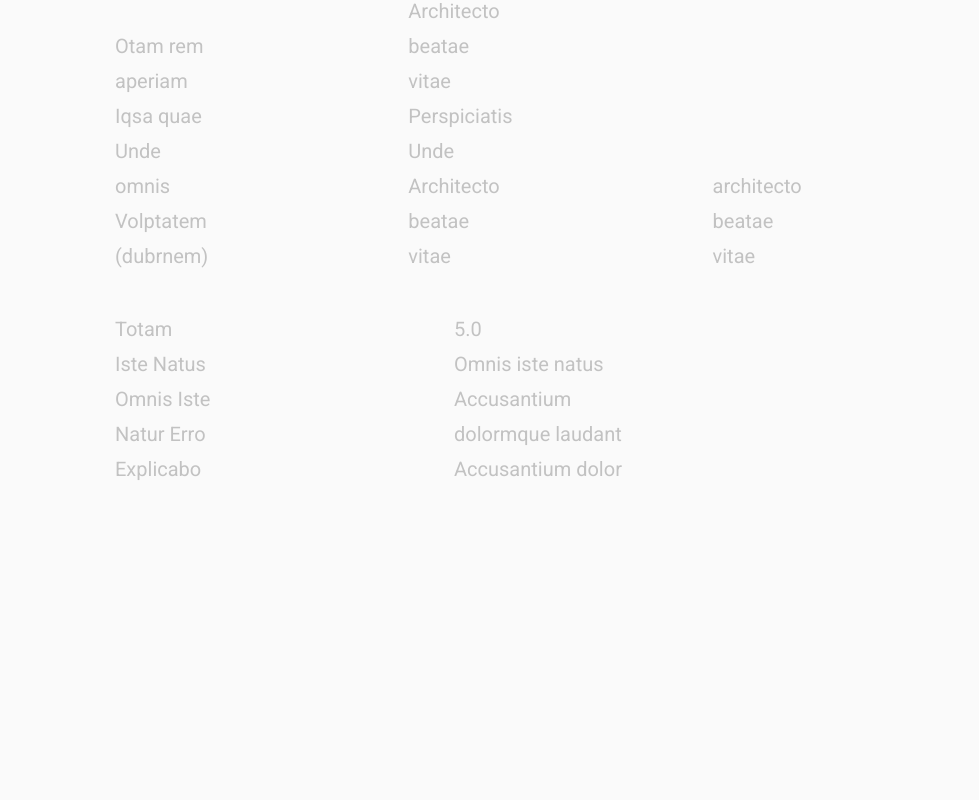
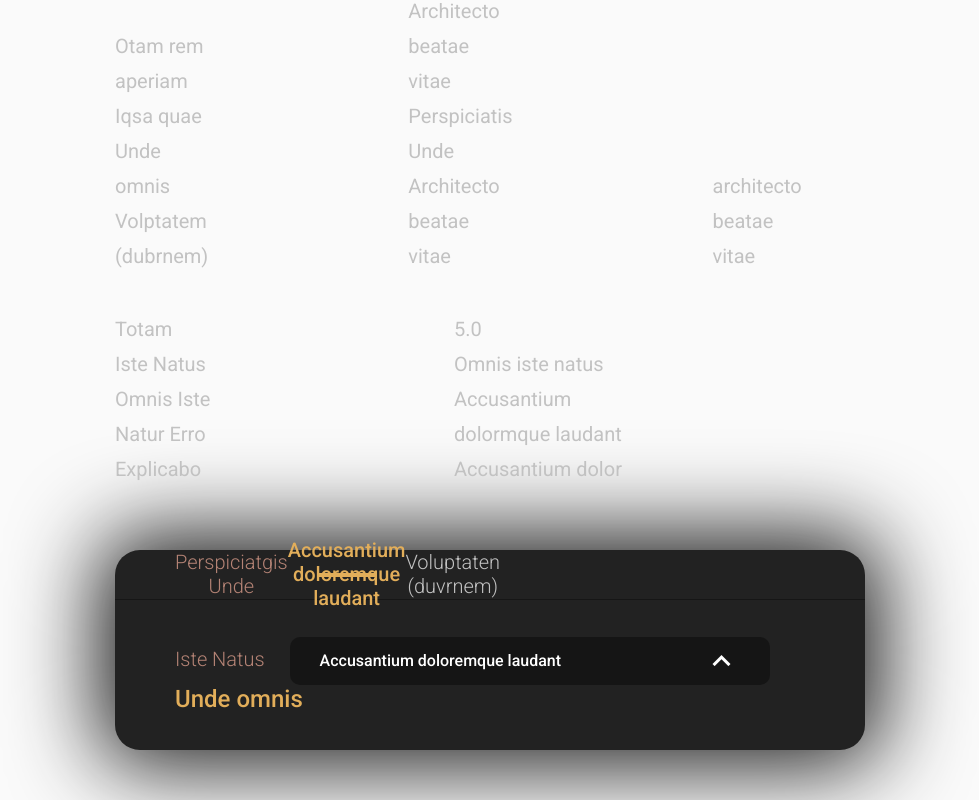
Before and after one commit to Mariusz071/ReactJS-task, a React (Create React App) app: page / in a window 1280 px wide. Shown: the part 488-1288 px from the top of the page, without its empty margins (150-1129 px from the left). Before the commit the page ends 1064 px from the top, so only its background shows below. Built offline with nearby package versions, Linux system fonts and the light colour scheme.

Commit message:
code refactor

```diff
--- a/src/components/Articles.js
+++ b/src/components/Articles.js
@@ -42,5 +42,4 @@ const Articles = () => {
         </div>
     )
 }
-
 export default Articles;
--- /dev/null
+++ b/src/components/CustomDropdown.js
@@ -0,0 +1,122 @@
+import React from 'react';
+import PropTypes from 'prop-types';
+import Button from '@material-ui/core/Button';
+import ClickAwayListener from '@material-ui/core/ClickAwayListener';
+import Grow from '@material-ui/core/Grow';
+import Popper from '@material-ui/core/Popper';
+import MenuItem from '@material-ui/core/MenuItem';
+import MenuList from '@material-ui/core/MenuList';
+import { withStyles } from '@material-ui/core/styles';
+
+const styles = theme => ({
+  root: {
+    display: 'inline-flex',
+    margin: '0 25px',
+  },
+});
+
+const StyledButton = withStyles({
+    root: {
+        textTransform: 'none',
+        display: 'flex',
+        justifyContent: 'space-between',
+        fontSize: '1rem',
+        width: '480px',
+        borderRadius: '10px',
+        background: '#151515',
+        border: 0,
+        color: 'white',
+        height: 48,
+        padding: '0 30px',
+        '&:hover': {
+            backgroundColor: '#151515'
+        }
+      },
+})(Button);
+
+const StyledMenuList = withStyles ({
+    root: {
+        bottom: '-5px',
+        background: '#191919',
+        color: '#C9C9C9',
+        width: '480px',
+        borderRadius: '10px 10px 0 0'
+    }
+})(MenuList);
+
+const StyledMenuItem = withStyles ({
+    root: {
+        color: '#FFFFFF',
+        '&:hover': {
+            backgroundColor: '#202020'
+        }
+    }
+})(MenuItem)
+
+class MenuListComposition extends React.Component {
+  state = {
+    open: false,
+  };
+
+  handleToggle = () => {
+    this.setState(state => ({ open: !state.open }));
+  };
+
+  handleClose = event => {
+    if (this.anchorEl.contains(event.target)) {
+      return;
+    }
+
+    this.setState({ open: false });
+  };
+
+  render() {
+    const { classes } = this.props;
+    const { open } = this.state;
+
+    return (
+      <div className={classes.root}>
+        <div>
+          <StyledButton
+            buttonRef={node => {
+              this.anchorEl = node;
+            }}
+            aria-owns={open ? 'menu-list-grow' : undefined}
+            aria-haspopup="true"
+            onClick={this.handleToggle}
+          >
+            Accusantium doloremque laudant
+            <i className="material-icons">
+                keyboard_arrow_up
+            </i>
+          </StyledButton>
+          <Popper open={open} anchorEl={this.anchorEl} transition disablePortal>
+            {({ TransitionProps, placement }) => (
+              <Grow
+                {...TransitionProps}
+                id="menu-list-grow"
+                style={{ transformOrigin: placement === 'bottom' ? 'center top' : 'center bottom' }}
+              >
+                  <ClickAwayListener onClickAway={this.handleClose}>
+                    <StyledMenuList>
+                      <StyledMenuItem onClick={this.handleClose}>Architecto beatae vitae</StyledMenuItem>
+                      <StyledMenuItem onClick={this.handleClose}>Architecto beatae vitae</StyledMenuItem>
+                      <StyledMenuItem onClick={this.handleClose}>Architecto beatae vitae</StyledMenuItem>
+                      <StyledMenuItem onClick={this.handleClose}>Architecto beatae vitae</StyledMenuItem>
+                      <StyledMenuItem onClick={this.handleClose}>Architecto beatae vitae</StyledMenuItem>
+                      <StyledMenuItem onClick={this.handleClose}>Architecto beatae vitae</StyledMenuItem>
+                      <StyledMenuItem onClick={this.handleClose}>Architecto beatae vitae</StyledMenuItem>
+                    </StyledMenuList>
+                  </ClickAwayListener>
+              </Grow>
+            )}
+          </Popper>
+        </div>
+      </div>
+    );
+  }
+}
+MenuListComposition.propTypes = {
+  classes: PropTypes.object.isRequired,
+};
+export default withStyles(styles)(MenuListComposition);
--- a/src/components/MainBar.js
+++ b/src/components/MainBar.js
@@ -22,26 +22,26 @@ export default class MainBar extends Component {
       <header className='heading'>
         <nav>
           <ul className='heading__nav'>
-            <li title='Iste Natus'className={this.state.activeIndex == 0 ? 'active': null} onClick={this.toggleActive.bind(this, 0)}><Link to='/routerlinkexample'>Iste Natus</Link></li>
-            <li title='Explicabo' className={this.state.activeIndex == 1 ? 'active': null} onClick={this.toggleActive.bind(this, 1)}><Link to='/routerlinkexample'>Explicabo</Link></li>
-            <li title='Omnis' className={this.state.activeIndex == 2 ? 'active': null} onClick={this.toggleActive.bind(this, 2)}><Link to='/routerlinkexample'>Omnis</Link></li>
-            <li title='Ipa quae' className={this.state.activeIndex == 3 ? 'active': null} onClick={this.toggleActive.bind(this, 3)}><Link to='/routerlinkexample'>Ipa quae</Link></li>
-            <li title='Perspiciatis Unde' className={this.state.activeIndex == 4 ? 'active': null} onClick={this.toggleActive.bind(this, 4)}><Link to='/routerlinkexample'>Perspiciatis Unde</Link></li>
+            <li title='Iste Natus'className={this.state.activeIndex === 0 ? 'active': null} onClick={this.toggleActive.bind(this, 0)}><Link to='/'>Iste Natus</Link></li>
+            <li title='Explicabo' className={this.state.activeIndex === 1 ? 'active': null} onClick={this.toggleActive.bind(this, 1)}><Link to='/routerlinkexample'>Explicabo</Link></li>
+            <li title='Omnis' className={this.state.activeIndex === 2 ? 'active': null} onClick={this.toggleActive.bind(this, 2)}><Link to='/routerlinkexample'>Omnis</Link></li>
+            <li title='Ipa quae' className={this.state.activeIndex === 3 ? 'active': null} onClick={this.toggleActive.bind(this, 3)}><Link to='/routerlinkexample'>Ipa quae</Link></li>
+            <li title='Perspiciatis Unde' className={this.state.activeIndex === 4 ? 'active': null} onClick={this.toggleActive.bind(this, 4)}><Link to='/routerlinkexample'>Perspiciatis Unde</Link></li>
           </ul>
         </nav>
         <div className = 'user-panel'>
-          <div className='user-panel__dropdown-menu'>
+          <button className='user-panel__dropdown-menu'>
             <p>
               Veris Veritatis
             </p>
             <i className="material-icons">
                 expand_more
               </i>
-          </div>
+          </button>
 
-          <div className='user-panel__user-initial'>
+          <button className='user-panel__user-initial'>
             <span>Z</span>
-          </div>
+          </button>
         </div>
       </header>
     )
--- a/src/components/MainContainer.js
+++ b/src/components/MainContainer.js
@@ -1,5 +1,6 @@
 import React, { Component } from 'react';
 import Articles from './Articles';
+import Menu from './Menu';
 
 export default class MainContainer extends Component {
     render() {
@@ -13,11 +14,13 @@ export default class MainContainer extends Component {
                         </i>
                             <h1 className='active'>CSed ur perspiciatis unde</h1>
                         </div>
-                        <h3>Sed ur perspiciatis unde omnis iste natus error sit voluptaten accusantium dolormque laundantium, totam rem aperiam,
+                        <h3>
+                            Sed ur perspiciatis unde omnis iste natus error sit voluptaten accusantium dolormque laundantium, totam rem aperiam,
                             eaque ipsa quae ab illo inventore veritatis et quasi architecto beatae vitae dicta sunt explicabo.
                         </h3>
                     </div>
                     <Articles/>
+                    <Menu/>
                 </div>
             </main>
         )
--- /dev/null
+++ b/src/components/Menu.js
@@ -0,0 +1,21 @@
+import React, { Component } from 'react';
+import CustomDropdown from './CustomDropdown';
+
+export default class Menu extends Component {
+    render() {
+        return (
+            <div className='Menu'>
+                <ul className='Menu__nav'>
+                    <li className='text-highlight'><button>Perspiciatgis Unde</button></li>
+                    <li className='active'><button>Accusantium doloremque laudant</button></li>
+                    <li><button>Voluptaten (duvrnem)</button></li>
+                </ul>
+                <div className='Menu__dropdown-wrapper'>
+                    <p className='text-highlight'>Iste Natus</p>
+                        <CustomDropdown />
+                    <p className='active'>Unde omnis</p>
+                </div>
+            </div>
+        )
+    }
+}
--- a/src/components/Page.js
+++ b/src/components/Page.js
@@ -1,7 +1,6 @@
 import React, { Component } from 'react';
 import UserToolbar from './UserToolbar';
 import MainContainer from './MainContainer';
-
 
 export default class Page extends Component {
   render() {
--- a/src/components/RouterLinkExample.js
+++ b/src/components/RouterLinkExample.js
@@ -2,8 +2,9 @@ import React from 'react';
 
 const RouterExample = (props) => {
     return (
-        <div>
-            <h1>Just an example to show that I know how to use react router. :)</h1>
+        <div className='RouterExample'>
+            <h1>Just an example to show that I know how to use react router.</h1>
+            <h3>Hit 'Iste Natus' to go back to main page</h3>
         </div>)
 }
 
--- a/src/components/UserToolbar.js
+++ b/src/components/UserToolbar.js
@@ -19,10 +19,7 @@ const theme = createMuiTheme({
   });
 
 export default  class UserToolbar extends Component {
-
     render() {
-
-
         return (
             <MuiThemeProvider theme={theme}>
                 <nav className='UserToolbar'>
@@ -41,13 +38,13 @@ export default  class UserToolbar extends Component {
                     <div className='UserToolbar__item'>
                         <div className='UserToolbar__item--empty'></div>
                     </div>
-                    <div className='UserToolbar__item'>
-                        <div className='UserToolbar__item--option'>
+                    <div className='UserToolbar__item options-container'>
+                        <button className='UserToolbar__item--option'>
                             <i className="material-icons">
                                 delete
                             </i>
                             <p>Archieto</p>
-                        </div>
+                        </button>
                         <div className='UserToolbar__item--option'>
                             <Switch color="default" />
                             <p className='UserToolbar__item--option__label'>Aperiam</p>
@@ -56,12 +53,12 @@ export default  class UserToolbar extends Component {
                             <Switch defaultChecked  color="default" />
                             <p className='UserToolbar__item--option__label'>Totam</p>
                         </div>
-                        <div className='UserToolbar__item--option'>
-                        <i className="material-icons">
-                            email
-                        </i>
-                        <p>Rem</p>
-                        </div>
+                        <button className='UserToolbar__item--option'>
+                            <i className="material-icons">
+                                email
+                            </i>
+                            <p>Rem</p>
+                        </button>
                     </div>
                 </nav>
             </MuiThemeProvider>
```
Also changed, not shown: src/components/App.js (line endings or trailing spaces).
